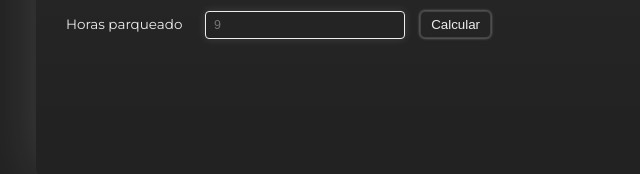
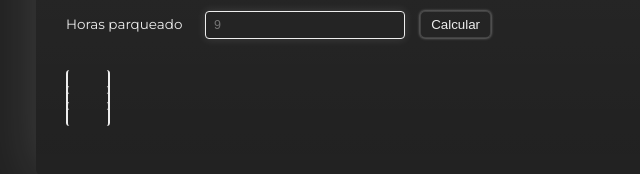
Before and after one commit to AndresLv04/AndresLv04.github.io, a plain HTML site: page index.html in a window 1280 px wide. Shown: the part 1812-1986 px from the top of the page, 174-814 px from the left. Drawn offline with Linux system fonts and the light colour scheme.

```diff
--- a/css/styles.css
+++ b/css/styles.css
@@ -96,7 +96,7 @@
     margin: 15px 0 25px 0;
 }
 
-#input_resultado1, #input_resultado2, #input_resultado3, #input_resultado4, #input_salarioBruto, #input_dolares,#input_euros{
+#input_resultado1, #input_resultado2, #input_resultado3, #input_resultado4, #input_salarioBruto, #input_dolares,#input_euros, #input_resultado6, #input_valorBruto, #input_valorIVA{
     border: none;
     border-right: 2px solid #eee;
     border-left: 2px solid #eee;
```
